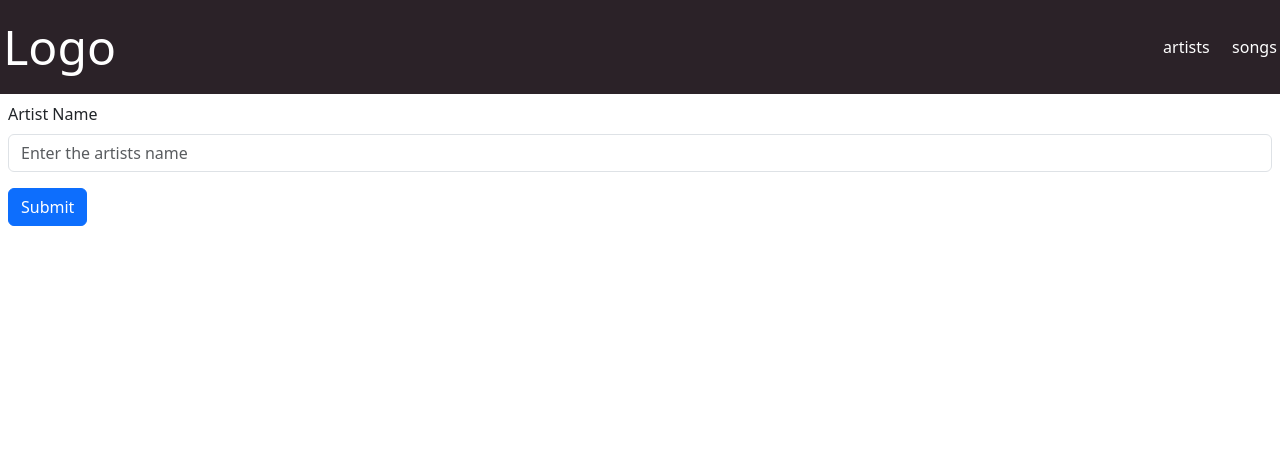
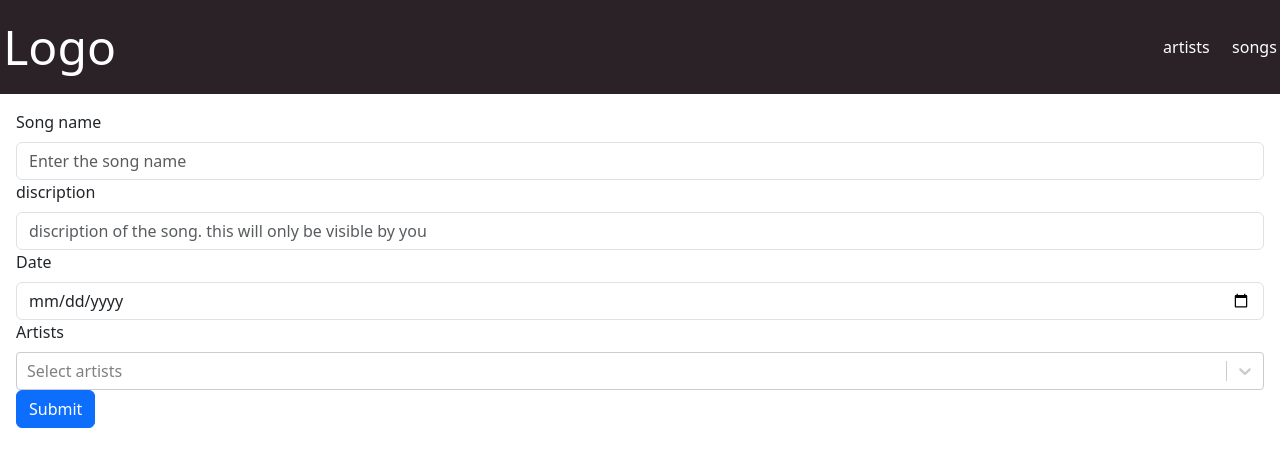
Before and after one commit to WaldoGames/music_app_frontend, a React (Create React App) app: page /artists in a window 1280 px wide. Shown: the top 466 px of the page. Built offline with nearby package versions, Linux system fonts and the light colour scheme.

Commit message:
song form progress
async select is pain

```diff
--- a/package.json
+++ b/package.json
@@ -13,6 +13,7 @@
     "react-hook-form": "^7.51.2",
     "react-router-dom": "^6.22.3",
     "react-scripts": "5.0.1",
+    "react-select": "^5.8.0",
     "web-vitals": "^2.1.4"
   },
   "scripts": {
--- a/src/App.js
+++ b/src/App.js
@@ -7,6 +7,7 @@ import Artists from './Components/Artists';
 import Songs from './Components/Songs';
 import "bootstrap/dist/css/bootstrap.min.css"
 import NewArtist from './Components/NewArtist';
+import NewSong from './Components/NewSong';
 
 function App() {
   return (
@@ -15,7 +16,7 @@ function App() {
     <div>
       <Routes>
         <Route path="/" element={<Home/>}/>
-        <Route path="/artists" element={<NewArtist/>}/>
+        <Route path="/artists" element={<NewSong/>}/>
         <Route path="/songs" element={<Songs/>}/>
       </Routes>
     </div>
--- /dev/null
+++ b/src/Components/NewSong.js
@@ -0,0 +1,113 @@
+import React, { Component, useState, useEffect } from 'react'
+import { useForm, Controller } from 'react-hook-form';
+import { Form, Button } from 'react-bootstrap';
+import Select from 'react-select';
+
+import AsyncSelect from 'react-select/async';
+
+export default class NewSong extends Component {
+  render() {
+    return (
+      <NewSongForm className="m-2" />
+    )
+  }
+}
+
+function NewSongForm() {
+    const { register, handleSubmit, reset, control, setValue } = useForm();
+    const [artists, setArtists] = useState([]);
+    const [selectedArtists, setSelectedArtists] = useState([]);
+
+    const handleArtistChange = (selectedOptions) => {
+        setSelectedArtists(selectedOptions);
+        setValue('artists', selectedOptions.map(option => option.value));
+      };
+      const loadOptions = async (inputValue, callback) => {
+        try {
+
+            if (!inputValue.trim()) {
+                callback([]);
+                return;
+              }
+          const response = await fetch(`https://localhost:7237/Artist/search?search=${inputValue}`);
+
+          const data = await response.json();
+          console.log(data);
+          if(data==null){
+            return;
+          }
+          const options = data.map(artist => ({
+            value: artist.id,
+            label: artist.name
+          }));
+          callback(options);
+        } catch (error) {
+          console.error('Error loading options:', error);
+          callback([]);
+        }
+      };
+
+    const onSubmit = async (data) => {
+      //try {
+
+        /*//alert(data.firstName)
+        // Your asynchronous logic here, for example:
+        const response = await fetch('https://localhost:7237/Song', {
+          method: 'POST',
+          headers: {
+            'Content-Type': 'application/json'
+          },
+          body: JSON.stringify({ artistName: data.artistName}),
+        });
+        const responseData = await response.json();
+        console.log('Response from server:', responseData);
+        // Reset the form after successful submission
+        reset();
+      } catch (error) {
+        console.error('Error posting data:', error);
+      }*/
+    };
+
+    return (
+      <Form className='m-3' onSubmit={handleSubmit(onSubmit)}>
+        <Form.Group controlId="songName">
+          <Form.Label>Song name</Form.Label>
+          <Form.Control type="text" name="songName" {...register("songName", {required: "Required", })} placeholder="Enter the song name" />
+        </Form.Group>
+
+        <Form.Group controlId="discription">
+          <Form.Label>discription</Form.Label>
+          <Form.Control type="text" name="discription" {...register("discription", {required: "Required", })} placeholder="discription of the song. this will only be visible by you" />
+        </Form.Group>
+
+        <Form.Group controlId="releaseDate">
+          <Form.Label>Date</Form.Label>
+          <Form.Control type="date" name="releaseDate" {...register("releaseDate", {required: "Required", })} />
+        </Form.Group>
+
+        <Form.Group controlId="artists">
+        <Form.Label>Artists</Form.Label>
+        <Controller
+          name="artists"
+          control={control}
+          render={({ onChange, onBlur, value }) => (
+            <AsyncSelect
+              cacheOptions
+              defaultOptions
+              isMulti
+              onChange={handleArtistChange}
+              loadOptions={loadOptions}
+              value={selectedArtists}
+              placeholder="Select artists"
+            />
+          )}
+        />
+      </Form.Group>
+
+
+        <Button variant="primary" type="submit">
+          Submit
+        </Button>
+      </Form>
+    );
+  };
```
Also changed, not shown: 1 other file (tests, documents, lock files or other folders).
